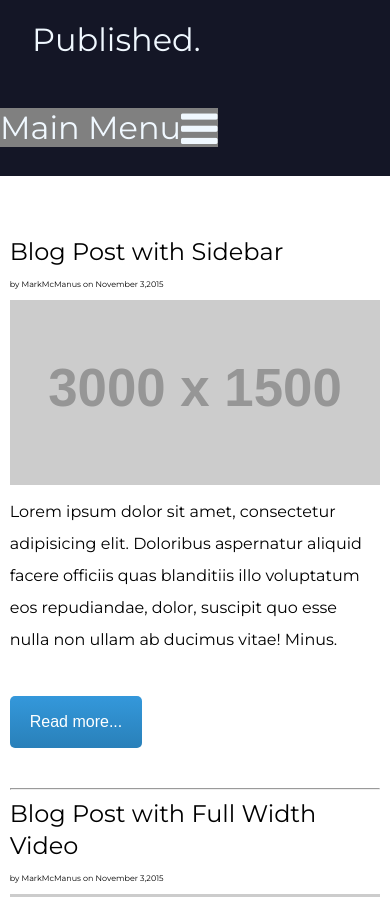
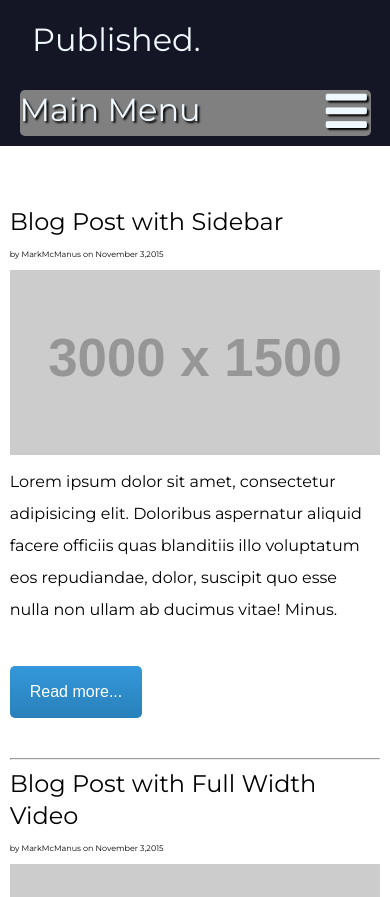
Before and after one commit to Dylan0203/htmlCssClass, a plain HTML site: page homeWork.html in a window 390 px wide. Shown: the top 897 px of the page. Drawn offline with nearby package versions, Linux system fonts and the light colour scheme; placeholder pictures from the web are drawn by us.

Commit message:
fix menu label on small device and add shadow

```diff
--- a/css/homeWork.css
+++ b/css/homeWork.css
@@ -358,9 +358,22 @@ h3 + ul li{
 
 	label span{
 		font-size: 2em;
+		text-shadow: 2px 2px 2px black;
+	}
+	.label-switch{
+		width: 90%;
+		display:block;
+		margin: 10px auto;
 		background: gray;
-		line-height: 3em;
-		text-align: center;
+		line-height: 2.5em;
+		border-radius: 5px;
+	}
+	.label-switch i{
+		float: right;
+			font-size: 3em;
+		line-height: .9em;
+		margin: 0 1%;
+		text-shadow: 2px 2px 2px black;
 	}
 }
 
--- a/homeWork.html
+++ b/homeWork.html
@@ -21,7 +21,10 @@
 				<li>Books</li>
 				<li>Contact</li>
 			</ul>
-		<label class="label-switch" for="menu-switch"><span>Main Menu<i class="fa fa-bars fa-lg"></i></span></label>
+			<label class="label-switch" for="menu-switch">
+				<span> Main Menu </span>
+				 <i class="fa fa-bars fa-lg"></i>
+				 </label>
 	</div>
 </div>
 <div class="container">
```
